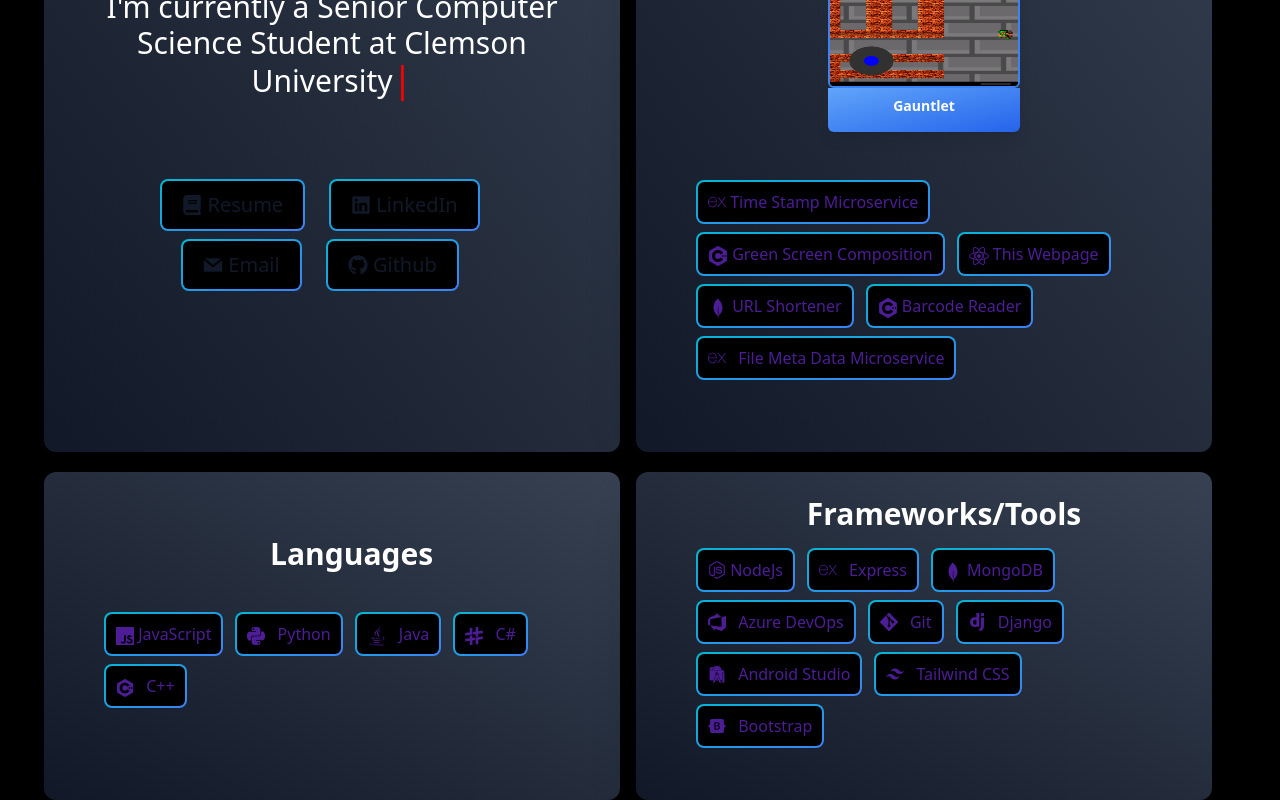
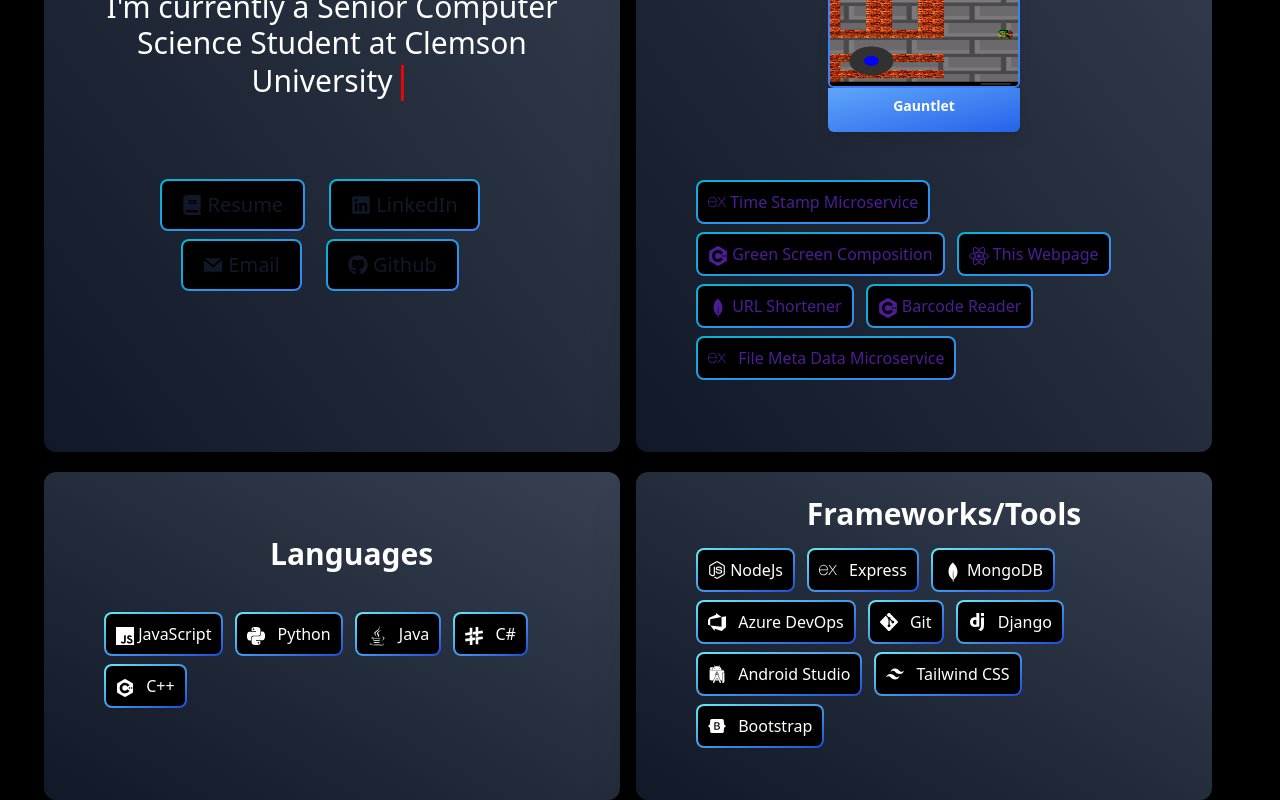
Before and after one commit to divpatel10/divyanshupatel.me, a React (Create React App) app: page / in a window 1280 px wide. Shown: the part 336-1136 px from the top of the page. Built offline with nearby package versions, Linux system fonts and the light colour scheme; the HTML template or start-up script is replaced by a standard one.

Commit message:
Created SkillTags for Tag componenets that are not clickable

```diff
--- a/src/components/Frameworks.js
+++ b/src/components/Frameworks.js
@@ -1,5 +1,5 @@
 import React from "react"
-import Tags from "./Tags";
+import SkillTag from "./SkillTag";
 import {  SiExpress, SiMongodb, SiAzuredevops, SiGit, SiTailwindcss, SiAndroidstudio, SiDjango } from 'react-icons/si';
 import { FaBootstrap, FaNodeJs } from 'react-icons/fa';
 
@@ -18,15 +18,15 @@
 
         <div class='anim-fade-in -mt-2 flex flex-wrap -m-1 p-6 sm:px-10'>
 
-        <Tags title="NodeJs" icon={<FaNodeJs class="inline-block text-lg -mt-1" />} />
-        <Tags title="Express" icon={<SiExpress class="inline-block text-lg mr-2 -mt-1" />} />
-        <Tags title="MongoDB" icon={<SiMongodb class="inline-block text-xl" />} />
-        <Tags title="Azure DevOps" icon={<SiAzuredevops class="inline-block text-lg mr-2 -mt-1" />} />
-        <Tags title="Git" icon={<SiGit class="inline-block text-lg mr-2 -mt-1" />} />
-        <Tags title="Django" icon={<SiDjango class="inline-block text-lg mr-2 -mt-1" />} />
-        <Tags title="Android Studio" icon={<SiAndroidstudio class="inline-block text-lg mr-2 -mt-1" />} />
-        <Tags title="Tailwind CSS" icon={<SiTailwindcss class="inline-block text-lg mr-2 -mt-1" />} />
-        <Tags title="Bootstrap" icon={<FaBootstrap class="inline-block text-lg mr-2 -mt-1" />} />
+        <SkillTag title="NodeJs" icon={<FaNodeJs class="inline-block text-lg -mt-1" />} />
+        <SkillTag title="Express" icon={<SiExpress class="inline-block text-lg mr-2 -mt-1" />} />
+        <SkillTag title="MongoDB" icon={<SiMongodb class="inline-block text-xl" />} />
+        <SkillTag title="Azure DevOps" icon={<SiAzuredevops class="inline-block text-lg mr-2 -mt-1" />} />
+        <SkillTag title="Git" icon={<SiGit class="inline-block text-lg mr-2 -mt-1" />} />
+        <SkillTag title="Django" icon={<SiDjango class="inline-block text-lg mr-2 -mt-1" />} />
+        <SkillTag title="Android Studio" icon={<SiAndroidstudio class="inline-block text-lg mr-2 -mt-1" />} />
+        <SkillTag title="Tailwind CSS" icon={<SiTailwindcss class="inline-block text-lg mr-2 -mt-1" />} />
+        <SkillTag title="Bootstrap" icon={<FaBootstrap class="inline-block text-lg mr-2 -mt-1" />} />
         </div>
 
         </div>
--- /dev/null
+++ b/src/components/SkillTag.js
@@ -0,0 +1,25 @@
+import React from "react";
+
+const SkillTags = ({icon, title}) => {
+    return (
+        <a
+            className="anim-side-up relative inline-flex items-center
+                         justify-center p-0.5 mb-2 overflow-hidden
+                         text-md mr-3 font-medium rounded-lg group
+                         bg-gradient-to-br from-cyan-300
+                        to-blue-700 group-hover:from-cyan-500
+                        group-hover:to-blue-600 hover:text-white
+                        dark:text-white focus:ring-4 focus:ring-cyan-200
+                        dark:focus:ring-cyan-800"
+             >
+
+            <span className="anim-slide-down relative inline-block px-2.5 py-2 transition-all ease-in duration-75 bg-black dark:bg-black rounded-md group-hover:bg-opacity-0">
+               {icon} {title}
+            </span>
+        </a>
+    )
+
+}
+
+
+export default SkillTags;
--- a/src/components/Skills.js
+++ b/src/components/Skills.js
@@ -1,5 +1,5 @@
 import React from "react"
-import Tags from "./Tags";
+import SkillTag from "./SkillTag";
 import { SiJavascript, SiPython, SiSharp, SiCplusplus, SiExpress, SiMongodb, SiAzuredevops, SiGit, SiTailwindcss, SiAndroidstudio } from 'react-icons/si';
 import { FaBootstrap, FaJava, FaNodeJs } from 'react-icons/fa';
 
@@ -14,11 +14,11 @@
 
 
                 <div class='anim-fade-in -mt-2 flex flex-wrap -m-1 p-6 sm:px-10'>
-                    <Tags title="JavaScript" icon={<SiJavascript class="inline-block text-lg" />} />
-                    <Tags title="Python" icon={<SiPython class="inline-block text-lg mr-2" />} />
-                    <Tags title="Java" icon={<FaJava class="inline-block text-xl mr-2" />} />
-                    <Tags title="C#" icon={<SiSharp class="inline-block text-lg mr-2" />} />
-                    <Tags title="C++" icon={<SiCplusplus class="inline-block text-lg mr-2" />} />
+                    <SkillTag title="JavaScript" icon={<SiJavascript class="inline-block text-lg" />} />
+                    <SkillTag title="Python" icon={<SiPython class="inline-block text-lg mr-2" />} />
+                    <SkillTag title="Java" icon={<FaJava class="inline-block text-xl mr-2" />} />
+                    <SkillTag title="C#" icon={<SiSharp class="inline-block text-lg mr-2" />} />
+                    <SkillTag title="C++" icon={<SiCplusplus class="inline-block text-lg mr-2" />} />
                 </div>
             </div>
 
```
Also changed, not shown: 5 other files (tests, documents, lock files or other folders).
